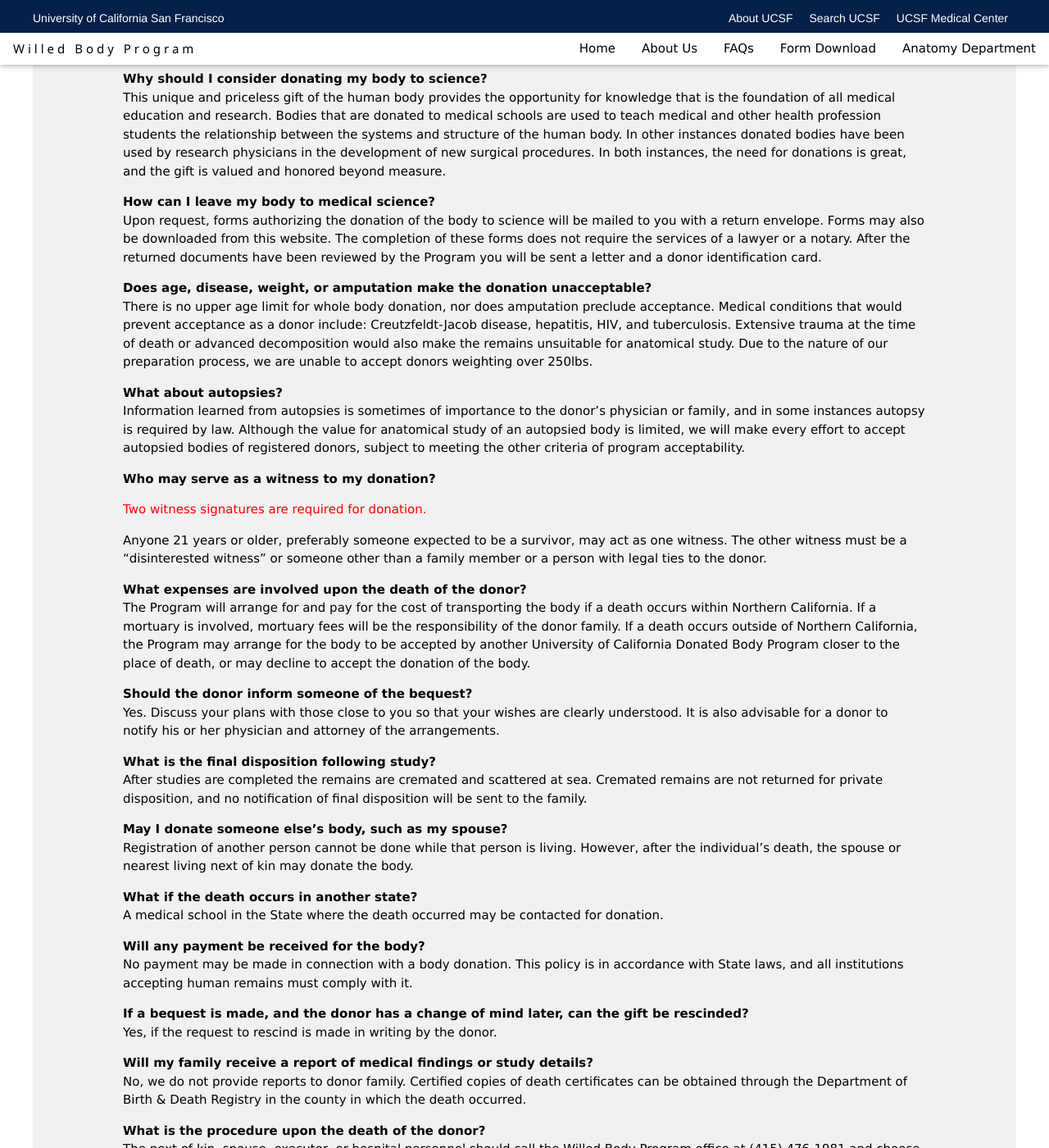
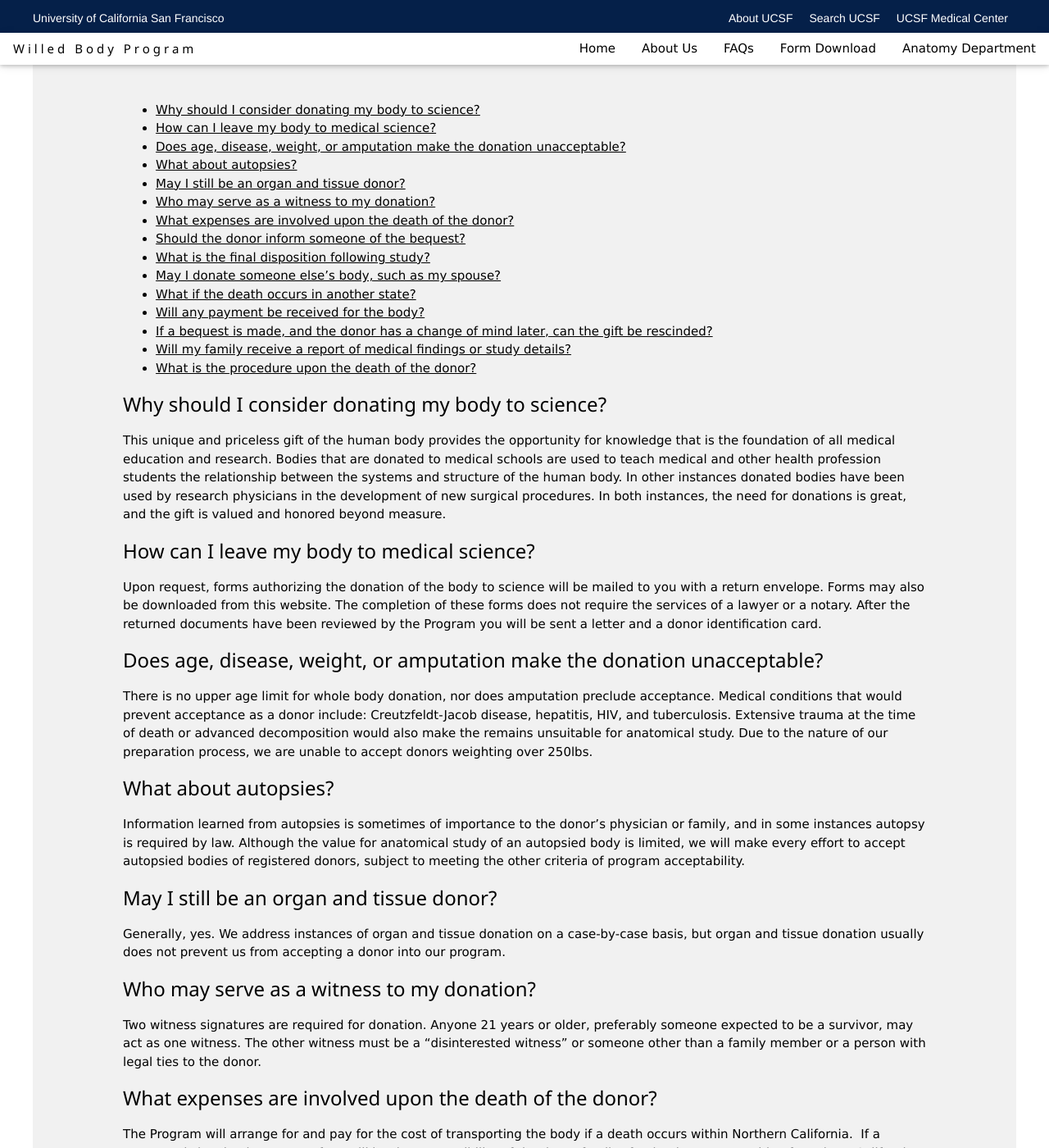
Before and after one commit to UCSF-Anatomy/WBP-2017-jekyll, a Jekyll site: the page built from faqs.md, in a window 1280 px wide and 1400 px high, scrolled down 294 px. Shown: the whole window at 82% size. Built offline with Jekyll 4.4.1, drawn with Linux system fonts in a browser that asks for light colours; nearby versions of some CDN libraries; some of the changed text lies outside the part shown.

Commit message:
Added new FAQ for 2017
New faq from Andrew

```diff
--- a/faqs.md
+++ b/faqs.md
@@ -4,46 +4,63 @@ title: Frequently Asked Questions
 permalink: /faqs/
 ---
 
+  * [Why should I consider donating my body to science?](#faq-1)
+  * [How can I leave my body to medical science?](#faq-2)
+  * [Does age, disease, weight, or amputation make the donation unacceptable?](#faq-3)
+  * [What about autopsies?](#faq-4)
+  * [May I still be an organ and tissue donor?](#faq-5)
+  * [Who may serve as a witness to my donation?](#faq-6)
+  * [What expenses are involved upon the death of the donor?](#faq-7)
+  * [Should the donor inform someone of the bequest?](#faq-8)
+  * [What is the final disposition following study?](#faq-9)
+  * [May I donate someone else's body, such as my spouse?](#faq-10)
+  * [What if the death occurs in another state?](#faq-11)
+  * [Will any payment be received for the body?](#faq-12)
+  * [If a bequest is made, and the donor has a change of mind later, can the gift be rescinded?](#faq-13)
+  * [Will my family receive a report of medical findings or study details?](#faq-14)
+  * [What is the procedure upon the death of the donor?](#faq-15)
 
-
-**Why should I consider donating my body to science?**<br>
+### Why should I consider donating my body to science? <a id="faq-1"></a>
 This unique and priceless gift of the human body provides the opportunity for knowledge that is the foundation of all medical education and research. Bodies that are donated to medical schools are used to teach medical and other health profession students the relationship between the systems and structure of the human body. In other instances donated bodies have been used by research physicians in the development of new surgical procedures. In both instances, the need for donations is great, and the gift is valued and honored beyond measure.
 
-**How can I leave my body to medical science?**<br>
+### How can I leave my body to medical science? <a id="faq-2"></a>
 Upon request, forms authorizing the donation of the body to science will be mailed to you with a return envelope. Forms may also be downloaded from this website. The completion of these forms does not require the services of a lawyer or a notary. After the returned documents have been reviewed by the Program you will be sent a letter and a donor identification card.
 
-**Does age, disease, weight, or amputation make the donation unacceptable?**<br>
+### Does age, disease, weight, or amputation make the donation unacceptable? <a id="faq-3"></a>
 There is no upper age limit for whole body donation, nor does amputation preclude acceptance. Medical conditions that would prevent acceptance as a donor include: Creutzfeldt-Jacob disease, hepatitis, HIV, and tuberculosis. Extensive trauma at the time of death or advanced decomposition would also make the remains unsuitable for anatomical study. Due to the nature of our preparation process, we are unable to accept donors weighting over 250lbs.
 
-**What about autopsies?**<br>
+### What about autopsies? <a id="faq-4"></a>
 Information learned from autopsies is sometimes of importance to the donor's physician or family, and in some instances autopsy is required by law. Although the value for anatomical study of an autopsied body is limited, we will make every effort to accept autopsied bodies of registered donors, subject to meeting the other criteria of program acceptability.
 
-**Who may serve as a witness to my donation?**
-<font color="red">Two witness signatures are required for donation.</font> Anyone 21 years or older, preferably someone expected to be a survivor, may act as one witness. The other witness must be a “disinterested witness” or someone other than a family member or a person with legal ties to the donor.
+### May I still be an organ and tissue donor? <a id="faq-5"></a>
+Generally, yes. We address instances of organ and tissue donation on a case-by-case basis, but organ and tissue donation usually does not prevent us from accepting a donor into our program.
 
-**What expenses are involved upon the death of the donor?**<br>
-The Program will arrange for and pay for the cost of transporting the body if a death occurs within Northern California.  If a mortuary is involved, mortuary fees will be the responsibility of the donor family. If a death occurs outside of Northern California, the Program may arrange for the body to be accepted by another University of California Donated Body Program closer to the place of death, or may decline to accept the donation of the body.
+### Who may serve as a witness to my donation? <a id="faq-6"></a>
+Two witness signatures are required for donation. Anyone 21 years or older, preferably someone expected to be a survivor, may act as one witness. The other witness must be a “disinterested witness” or someone other than a family member or a person with legal ties to the donor.
 
-**Should the donor inform someone of the bequest?**<br>
+### What expenses are involved upon the death of the donor? <a id="faq-7"></a>
+The Program will arrange for and pay for the cost of transporting the body if a death occurs within Northern California.  If a mortuary is involved, mortuary fees will be the responsibility of the donor family. If a death occurs outside of Northern California, the Program may arrange for the body to be accepted by another University of California Donated Body Program closer to the place of death, or may
+decline to accept the donation of the body.
+
+### Should the donor inform someone of the bequest? <a id="faq-8"></a>
 Yes. Discuss your plans with those close to you so that your wishes are clearly understood. It is also advisable for a donor to notify his or her physician and attorney of the arrangements.
 
-**What is the final disposition following study?**<br>
+### What is the final disposition following study? <a id="faq-9"></a>
 After studies are completed the remains are cremated and scattered at sea. Cremated remains are not returned for private disposition, and no notification of final disposition will be sent to the family.
-
-**May I donate someone else's body, such as my spouse?**<br>
+May I donate someone else's body, such as my spouse?
 Registration of another person cannot be done while that person is living. However, after the individual's death, the spouse or nearest living next of kin may donate the body.
 
-**What if the death occurs in another state?**<br>
+### What if the death occurs in another state? <a id="faq-10"></a>
 A medical school in the State where the death occurred may be contacted for donation.
 
-**Will any payment be received for the body?**<br>
+### Will any payment be received for the body? <a id="faq-11"></a>
 No payment may be made in connection with a body donation. This policy is in accordance with State laws, and all institutions accepting human remains must comply with it.
 
-**If a bequest is made, and the donor has a change of mind later, can the gift be rescinded?**<br>
+### If a bequest is made, and the donor has a change of mind later, can the gift be rescinded? <a id="faq-12"></a>
 Yes, if the request to rescind is made in writing by the donor.
 
-**Will my family receive a report of medical findings or study details?**<br>
+### Will my family receive a report of medical findings or study details? <a id="faq-13"></a>
 No, we do not provide reports to donor family. Certified copies of death certificates can be obtained through the Department of Birth & Death Registry in the county in which the death occurred.
 
-**What is the procedure upon the death of the donor?**<br>
-The next of kin, spouse, executor, or hospital personnel should call the Willed Body Program office at (415) 476-1981 and choose option 1.  Phone is immediately answered, 24 hours a day.
+### What is the procedure upon the death of the donor? <a id="faq-14"></a>
+The next of kin, spouse, executor, or hospital personnel should call the Willed Body Program office at (415) 476-1981 and choose option 1.  Phone is immediately answered, 24 hours a day.
```
